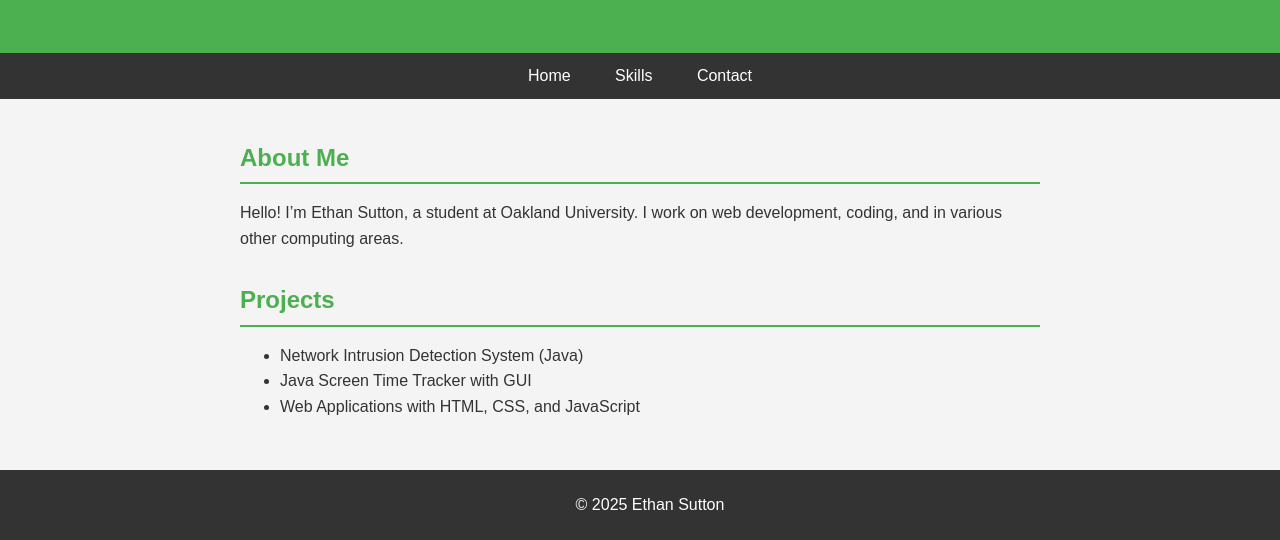
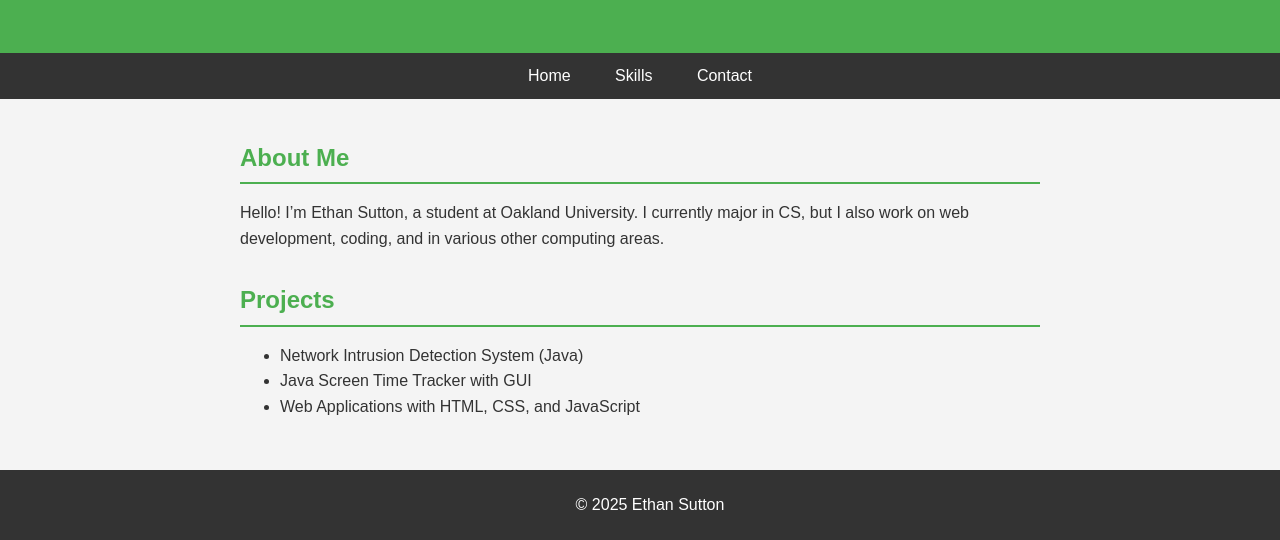
Before and after one commit to ethancsutton/ethancsutton.github.io, a plain HTML site: page index.html in a window 1280 px wide. Shown: the part 299-839 px from the top of the page. Drawn offline with Linux system fonts and the light colour scheme.

Commit message:
Update index.html

```diff
--- a/index.html
+++ b/index.html
@@ -94,7 +94,7 @@
     <main>
         <section>
             <h2>About Me</h2>
-            <p>Hello! I’m Ethan Sutton, a student at Oakland University. I work on web development, coding, and in various other computing areas.</p>
+            <p>Hello! I’m Ethan Sutton, a student at Oakland University. I currently major in CS, but I also work on web development, coding, and in various other computing areas.</p>
         </section>
 
         <section>
```
